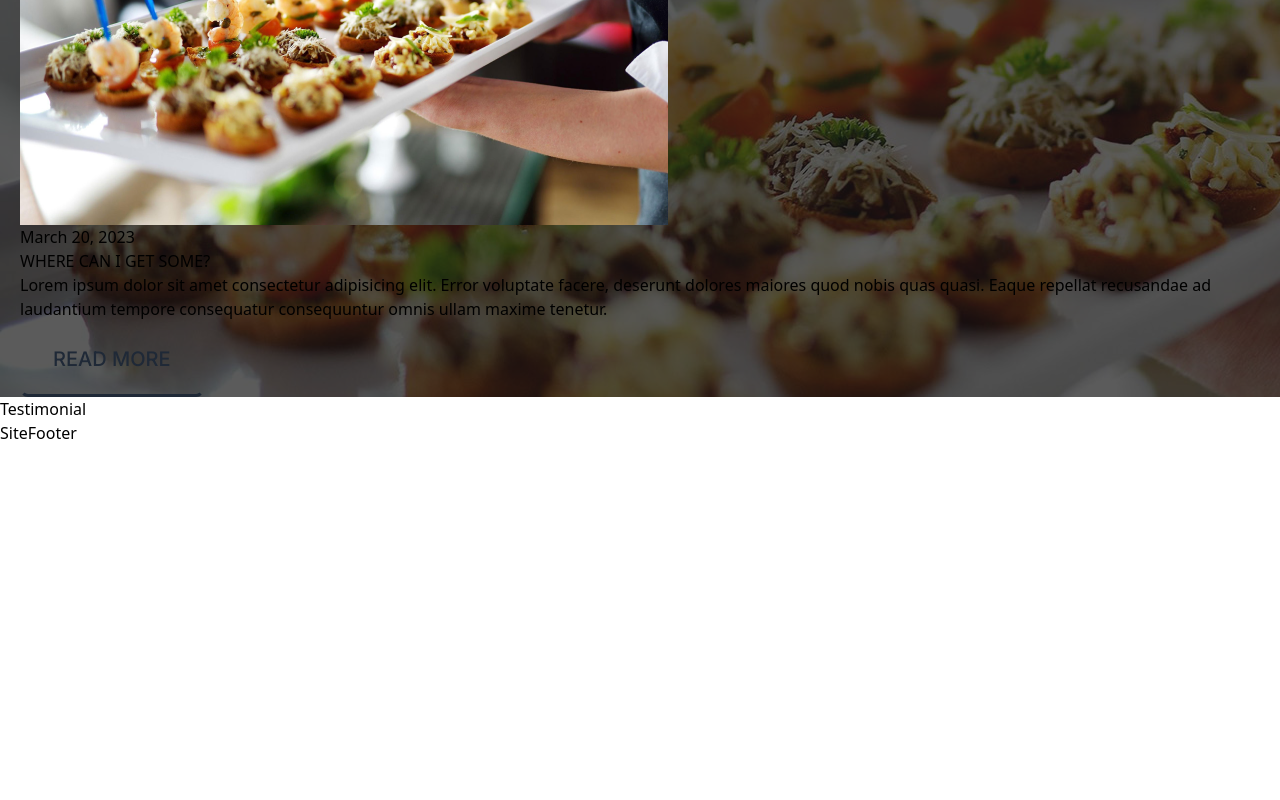
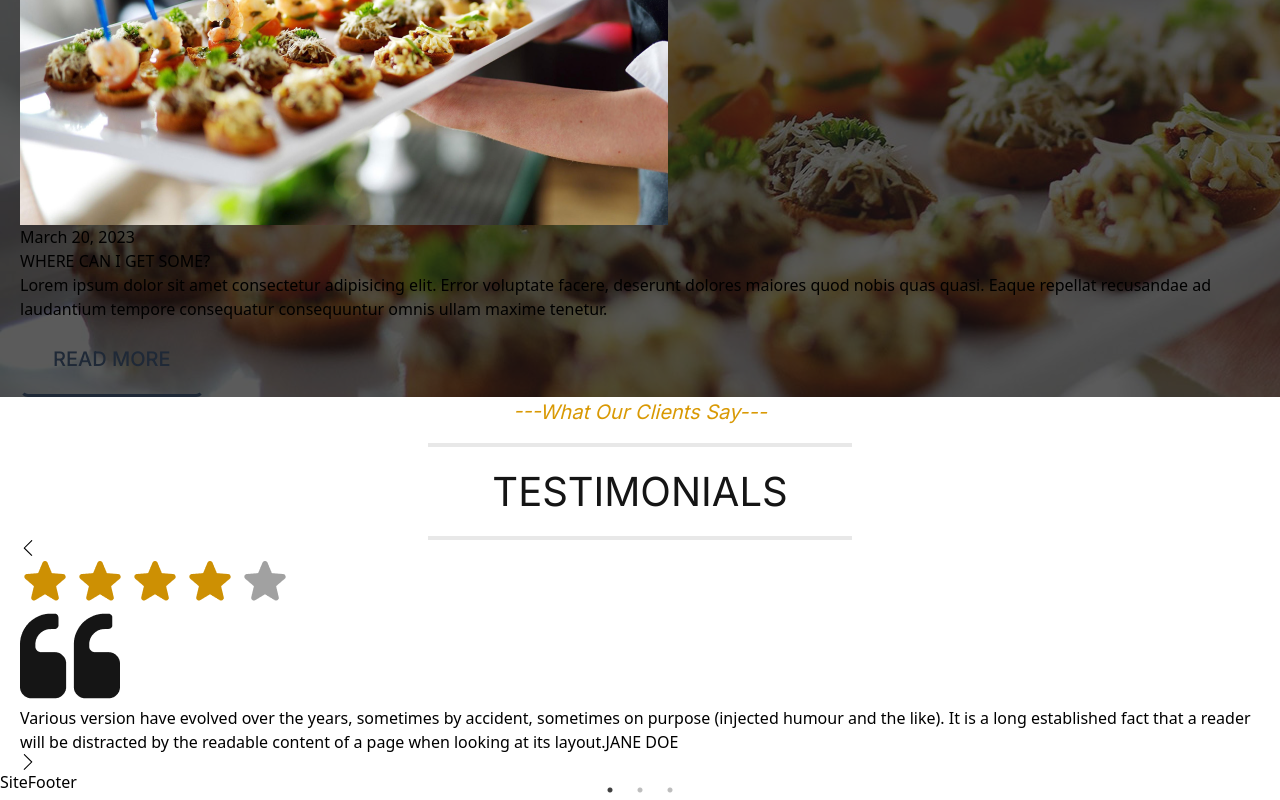
Before and after one commit to Emoncr/Bistro-Boss, a Next.js app: page / in a window 1280 px wide. Shown: the part 3899-4699 px from the top of the page. Before the commit the page ends 4344 px from the top, so only its background shows below. Built offline with nearby package versions, Linux system fonts and the light colour scheme.

Commit message:
testimonial section complate

```diff
--- a/src/Components/Card-ChefRecommend.jsx
+++ b/src/Components/Card-ChefRecommend.jsx
@@ -7,7 +7,7 @@ const ChefRecommendCard = () => {
                 <img className='lg:min-h-[300px] max-h-[300px] w-full h-full object-cover ' src="/dynamic images/chef recomand Image.png" alt="Card Image" />
             </div>
             <div className="card_body bg-[#F3F3F3] px-5 py-6 sm:px-8 sm:py-6 lg:px-10 lg:py-8">
-                <h4 className='text-brandDark text-base sm:text-xl lg:text-[24px] font-inter font-semibold  text-center'>Caeser Salad</h4>
+                <h4 className='text-brandDark text-base sm:text-xl lg:text-[24px] font-inter font-semibold  text-center truncate'>Caeser Salad</h4>
                 <p className='text-sm sm:text-base font-inter font-normal text-center mt-2'>Lettuce, Eggs, Parmesan Cheese, Chicken Breast Fillets.</p>
 
                 <div className="btn-container flex items-center justify-center mt-6">
--- /dev/null
+++ b/src/Components/Slider-testimonial.jsx
@@ -0,0 +1,109 @@
+"use client"
+
+
+import Slider from "react-slick";
+import "slick-carousel/slick/slick.css";
+import "slick-carousel/slick/slick-theme.css";
+import { SlArrowRight, SlArrowLeft } from "react-icons/sl";
+
+
+
+
+
+
+
+
+
+
+
+
+
+const SliderTestimonial = () => {
+
+    //====SLider Functions=====//
+    function SamplePrevArrow({ onClick }) {
+        return (
+            <div
+                className='absolute top-1/2 left-0 z-10  -translate-y-1/2 p-2 sm:p-4 rounded-e-md  flex items-center justify-center cursor-pointer '
+                onClick={onClick}
+            >
+                <SlArrowLeft className='text-[#007AFF] text-2xl sm:text-3xl' />
+            </div>
+        )
+    }
+    function SampleNextArrow({ onClick }) {
+        return (
+            <div
+                className='absolute top-1/2 right-0 z-10  -translate-y-1/2 p-2 sm:p-4 rounded-s-md  flex items-center justify-center cursor-pointer   duration-300'
+                onClick={onClick}
+            >
+                <SlArrowRight className='text-[#007AFF] text-2xl sm:text-3xl' />
+            </div>
+        )
+    }
+
+    const settings = {
+        dots: true,
+        infinite: true,
+        lazyLoad: false,
+        speed: 500,
+        slidesToShow: 1,
+        slidesToScroll: 1,
+        nextArrow: <SampleNextArrow to="next" />,
+        prevArrow: <SamplePrevArrow to="prev" />,
+        appendDots: dots => (
+            <div style={{ bottom: -30, }}>
+                <ul style={{ margin: "0px", color: '#fff' }}> {dots} </ul>
+            </div>
+        ),
+    };
+
+
+
+
+
+    return (
+        <>
+            <Slider {...settings}>
+                <div>
+                    <div className="image_container flex justify-center mt-7 sm:mt-12 ">
+                        <img className='w-32 sm:w-auto' src="/dynamic images/rating.png" alt="rating" />
+                    </div>
+                    <div className="image_container flex justify-center mt-7 sm:mt-12">
+                        <img className='w-20 sm:w-auto' src="/icons/quote-left 1.png" alt="quote icon" />
+                    </div>
+                    <p className='mt-5 sm:mt-10 grid grid-cols-1 text-center text-[#444] text-base sm:text-xl font-normal font-inter max-w-[1096px] mx-auto'>
+                        Various version have evolved over the years, sometimes by accident, sometimes on purpose (injected humour and the like). It is a long established fact that a reader will be distracted by the readable content of a page when looking at its layout.
+                        <span className='text-[#CD9003] font-inter text-2xl sm:text-[32px] font-medium text-center mt-1'>JANE DOE</span>
+                    </p>
+                </div>
+                <div>
+                    <div className="image_container flex justify-center mt-7 sm:mt-12 ">
+                        <img className='w-32 sm:w-auto' src="/dynamic images/rating.png" alt="rating" />
+                    </div>
+                    <div className="image_container flex justify-center mt-7 sm:mt-12">
+                        <img className='w-20 sm:w-auto' src="/icons/quote-left 1.png" alt="quote icon" />
+                    </div>
+                    <p className='mt-5 sm:mt-10 grid grid-cols-1 text-center text-[#444] text-base sm:text-xl font-normal font-inter max-w-[1096px] mx-auto'>
+                        Various version have evolved over the years, sometimes by accident, sometimes on purpose (injected humour and the like). It is a long established fact that a reader will be distracted by the readable content of a page when looking at its layout.
+                        <span className='text-[#CD9003] font-inter text-2xl sm:text-[32px] font-medium text-center mt-1'>JANE DOE</span>
+                    </p>
+                </div>
+                <div>
+                    <div className="image_container flex justify-center mt-7 sm:mt-12 ">
+                        <img className='w-32 sm:w-auto' src="/dynamic images/rating.png" alt="rating" />
+                    </div>
+                    <div className="image_container flex justify-center mt-7 sm:mt-12">
+                        <img className='w-20 sm:w-auto' src="/icons/quote-left 1.png" alt="quote icon" />
+                    </div>
+                    <p className='mt-5 sm:mt-10 grid grid-cols-1 text-center text-[#444] text-base sm:text-xl font-normal font-inter max-w-[1096px] mx-auto'>
+                        Various version have evolved over the years, sometimes by accident, sometimes on purpose (injected humour and the like). It is a long established fact that a reader will be distracted by the readable content of a page when looking at its layout.
+                        <span className='text-[#CD9003] font-inter text-2xl sm:text-[32px] font-medium text-center mt-1'>JANE DOE</span>
+                    </p>
+                </div>
+            </Slider>
+        </>
+    )
+}
+
+export default SliderTestimonial
--- a/src/Components/Testimonial.jsx
+++ b/src/Components/Testimonial.jsx
@@ -1,8 +1,21 @@
 import React from 'react'
+import SliderTestimonial from './Slider-testimonial'
 
 const Testimonial = () => {
     return (
-        <div>Testimonial</div>
+        <section className='py-10 sm:py-16 lg:py-[130px]'>
+            <div className="container">
+                <div className="heading_container">
+                    <p className='tiny_heading'>---What Our Clients Say---</p>
+                    <div className='divider_1'></div>
+                    <h2 className='heading '>TESTIMONIALS</h2>
+                    <div className='divider_2 '></div>
+                </div>
+                <div className="slider_container">
+                    <SliderTestimonial/>
+                </div>
+            </div>
+        </section>
     )
 }
 
```
Also changed, not shown: public/dynamic images/rating.png (added), public/icons/quote-left 1.png (added).
